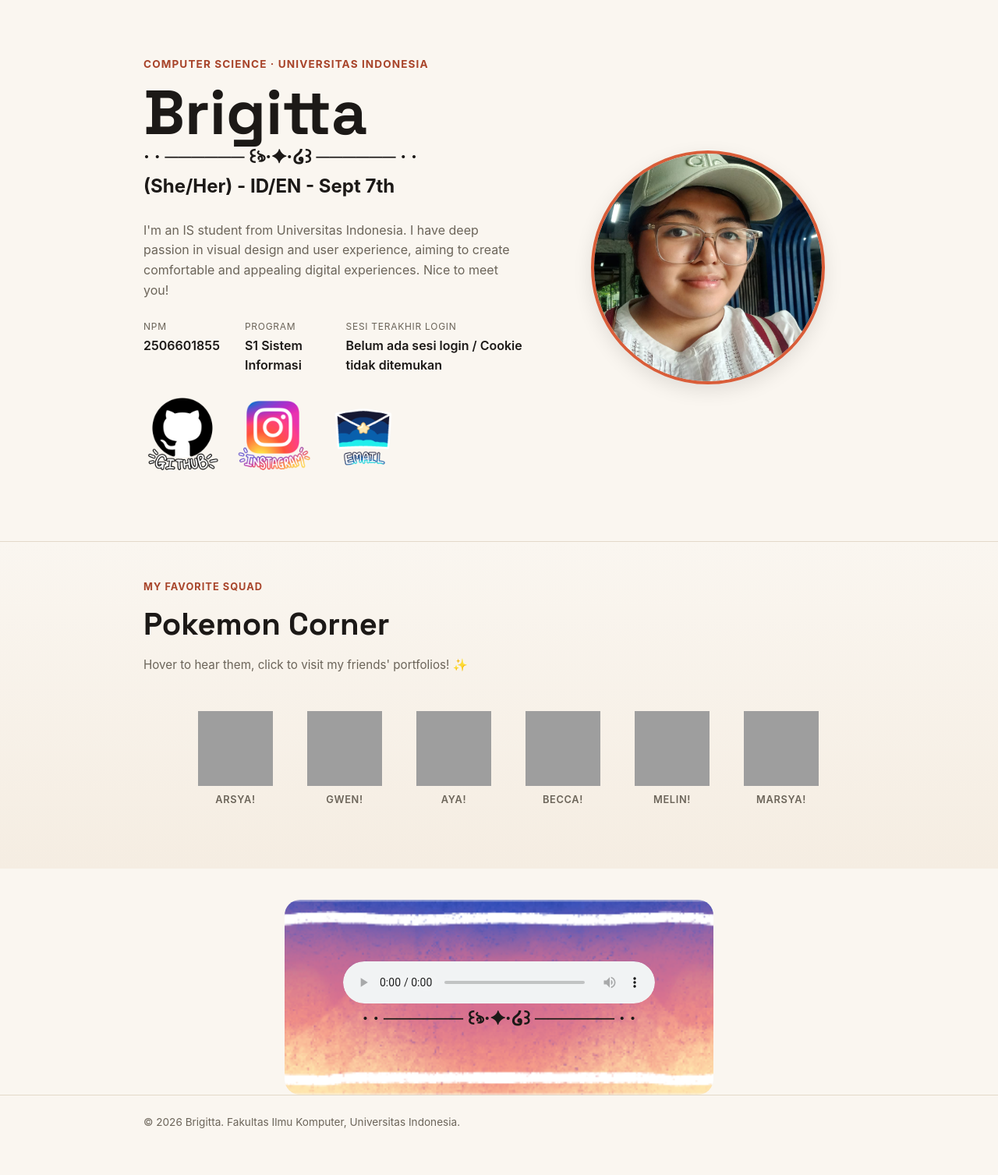
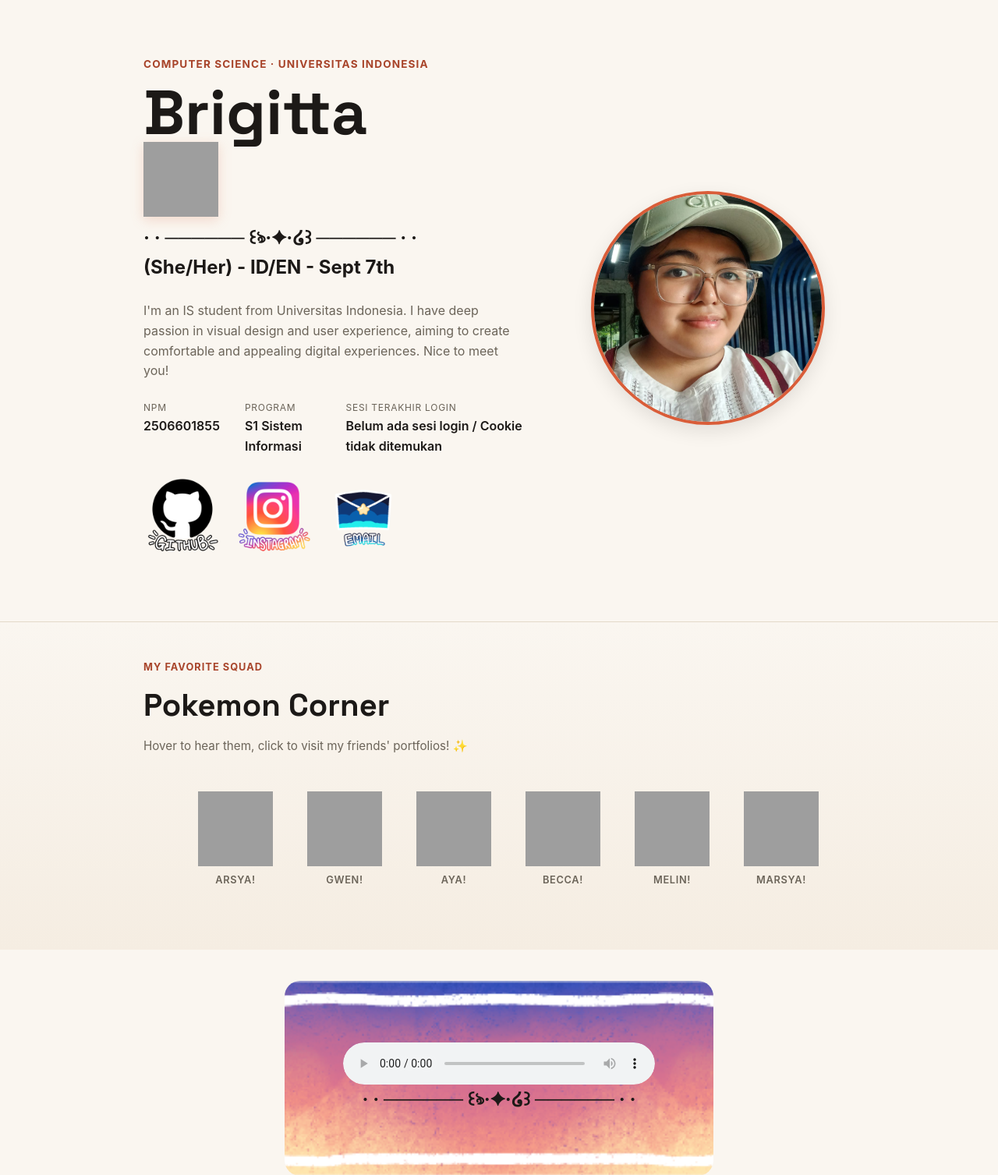
Before and after one commit to brigittasimanjuntak/myportfolio, a Django app: page / in a window 1280 px wide. Shown: the part 74-1581 px from the top of the page at 78% size. Before the commit the page ends 1521 px from the top, so only its background shows below. Run offline with Django 5.2, Linux system fonts and the light colour scheme; grey boxes are pictures that could not be loaded.

Commit message:
adding dragonair sprite n sound beside h1 name adding js to play sound on hover adding css for the dragonair

```diff
--- a/static/css/style.css
+++ b/static/css/style.css
@@ -94,6 +94,55 @@ h1, .brand {
     font-size: clamp(3rem, 7vw, 5rem);
     line-height: 0.95;
 }
+
+.pokemon-companion {
+    display: inline-flex;
+    align-items: center;
+    justify-content: center;
+    cursor: pointer;
+    transition: transform 0.25s ease;
+    image-rendering: pixelated;
+}
+
+.pokemon-companion__sprite {
+    width: 96px;
+    height: 96px;
+    image-rendering: pixelated;
+    image-rendering: crisp-edges;
+    transition: transform 0.25s ease, filter 0.25s ease;
+    filter: drop-shadow(0 4px 8px rgba(217, 93, 57, 0.2));
+}
+
+/* Hover: dragonair naik + glow */
+.pokemon-companion:hover .pokemon-companion__sprite {
+    transform: translateY(-6px) scale(1.15);
+    filter: drop-shadow(0 8px 20px rgba(217, 93, 57, 0.45));
+    animation: dragonair-bounce 0.8s ease-in-out infinite alternate;
+}
+
+.pokemon-companion:active {
+    transform: scale(0.95);
+}
+
+@keyframes dragonair-bounce {
+    from { transform: translateY(-6px) scale(1.15); }
+    to   { transform: translateY(-10px) scale(1.15); }
+}
+
+/* Responsive */
+@media (max-width: 600px) {
+    .hero-name {
+        flex-direction: column;
+        align-items: flex-start;
+        gap: 0.5rem;
+    }
+
+    .pokemon-companion__sprite {
+        width: 72px;
+        height: 72px;
+    }
+}
+
 
 .bio {
     color: var(--text-muted);
--- a/templates/index.html
+++ b/templates/index.html
@@ -7,6 +7,14 @@
                 <div class="hero-identity">
                     <p class="hero-kicker">Computer Science &middot; Universitas Indonesia</p>
                     <h1>{{ name }}</h1>
+                    <div class="pokemon-companion"
+                    id="dragonair-companion"
+                    data-sound="/static/media/pokemon/dragonair.ogg"
+                    title="Dragonair says hi!">
+                    <img src="/static/media/pokemon/dragonair.gif"
+                        alt="Dragonair"
+                        class="pokemon-companion__sprite">
+                    </div>
                     <h2>· · ────── ꒰ঌ·✦·໒꒱ ────── · ·</h2>
                     <h2>(She/Her) - ID/EN - Sept 7th</h2>
                 </div>
@@ -93,22 +101,22 @@
             <a href="https://rebeccaniaga-napitupulu-myportofolio.pws.cs.ui.ac.id"
                target="_blank"
                class="pokemon-card"
-               data-sound="https://raw.githubusercontent.com/PokeAPI/cries/main/cries/pokemon/latest/675.ogg"
+               data-sound="https://raw.githubusercontent.com/PokeAPI/cries/main/cries/pokemon/latest/674.ogg"
                title="Pancham">
-                <img src="https://raw.githubusercontent.com/PokeAPI/sprites/master/sprites/pokemon/675.png"
+                <img src="https://raw.githubusercontent.com/PokeAPI/sprites/master/sprites/pokemon/674.png"
                      alt="Pancham"
                      class="pokemon-sprite">
                 <span class="pokemon-name">Becca!</span>
             </a>
 
-            <!-- Melin Skitty -->
+            <!-- Melin Delcatty -->
             <a href="https://amelinda-fedora-myportofolio.pws.cs.ui.ac.id/"
                target="_blank"
                class="pokemon-card"
                data-sound="https://raw.githubusercontent.com/PokeAPI/cries/main/cries/pokemon/latest/301.ogg"
-               title="Skitty">
+               title="Delcatty">
                 <img src="https://raw.githubusercontent.com/PokeAPI/sprites/master/sprites/pokemon/301.png"
-                     alt="Skitty"
+                     alt="Delcatty"
                      class="pokemon-sprite">
                 <span class="pokemon-name">Melin!</span>
             </a>
@@ -117,9 +125,9 @@
             <a href="https://marsya-rizka-myportofolio.pws.cs.ui.ac.id"
                target="_blank"
                class="pokemon-card"
-               data-sound="https://raw.githubusercontent.com/PokeAPI/cries/main/cries/pokemon/latest/510.ogg"
+               data-sound="https://raw.githubusercontent.com/PokeAPI/cries/main/cries/pokemon/latest/509.ogg"
                title="Purrloin">
-                <img src="https://raw.githubusercontent.com/PokeAPI/sprites/master/sprites/pokemon/510.png"
+                <img src="https://raw.githubusercontent.com/PokeAPI/sprites/master/sprites/pokemon/509.png"
                      alt="Purrloin"
                      class="pokemon-sprite">
                 <span class="pokemon-name">Marsya!</span>
@@ -138,4 +146,41 @@
                 </div>
     </main>
 
+    <script>
+document.addEventListener('DOMContentLoaded', function() {
+    const companion = document.getElementById('dragonair-companion');
+    if (!companion) return;
+
+    const soundUrl = companion.dataset.sound;
+    const audio = new Audio(soundUrl);
+    audio.preload = 'auto';
+    audio.volume = 0.4;  // 40% volume biar gak kaget
+
+    let hoverTimer;
+
+    // Hover → play cry
+    companion.addEventListener('mouseenter', () => {
+        audio.currentTime = 0;
+        audio.play().catch(err => {
+            // Browser kadang blok autoplay sampe user interaksi
+            console.log('Audio blocked:', err);
+        });
+    });
+
+    // Mouse keluar → stop sound
+    companion.addEventListener('mouseleave', () => {
+        audio.pause();
+        audio.currentTime = 0;
+    });
+
+    // Click → play sound ulang (fun!)
+    companion.addEventListener('click', () => {
+        audio.currentTime = 0;
+        audio.play().catch(() => {});
+    });
+
+    console.log('🐉 Dragonair companion ready!');
+});
+</script>
+
 {% endblock content %}
```
